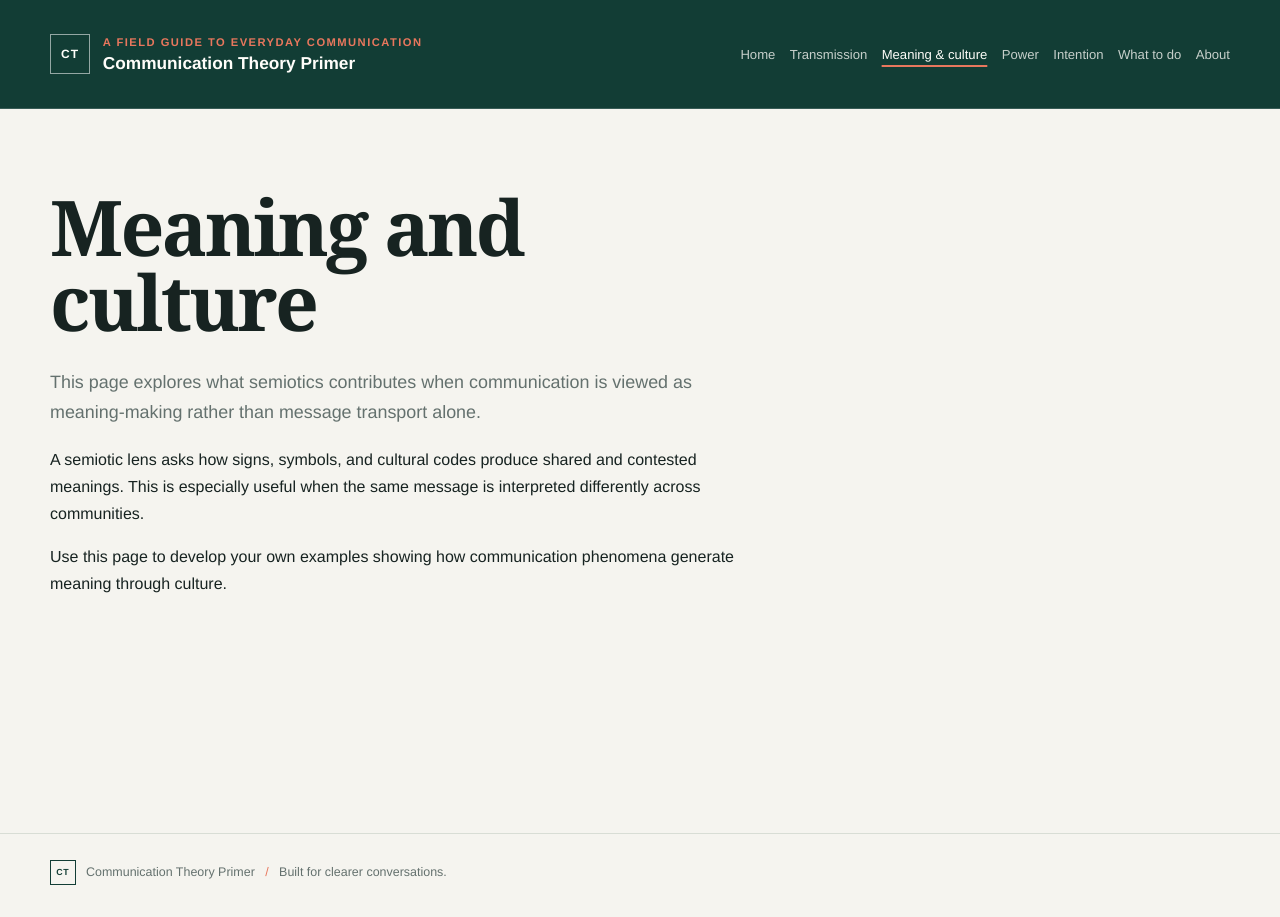
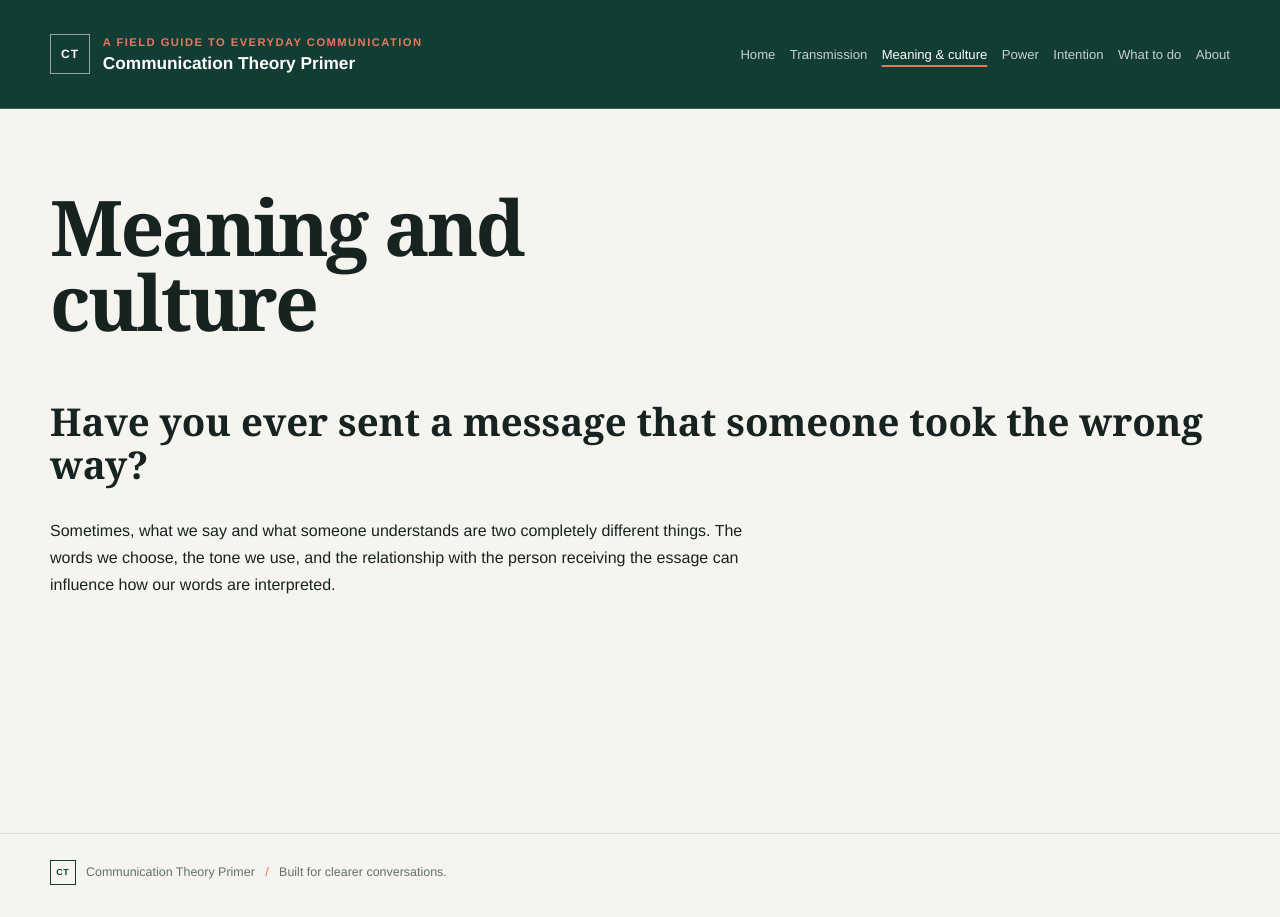
Before and after one commit to abbyduffer12/comm-primer, a Jekyll site: the page built from pages/meaning-and-culture.md, in a window 1280 px wide. Built offline with Jekyll 4.4.1, drawn with Linux system fonts in a browser that asks for light colours.

Commit message:
Revise content on meaning and communication
Removed initial explanation of semiotics and added a new section about miscommunication.

```diff
--- a/pages/meaning-and-culture.md
+++ b/pages/meaning-and-culture.md
@@ -4,8 +4,5 @@ title: "Meaning and culture"
 
 # Meaning and culture
 
-This page explores what semiotics contributes when communication is viewed as meaning-making rather than message transport alone.
-
-A semiotic lens asks how signs, symbols, and cultural codes produce shared and contested meanings. This is especially useful when the same message is interpreted differently across communities.
-
-Use this page to develop your own examples showing how communication phenomena generate meaning through culture.
+## Have you ever sent a message that someone took the wrong way?
+Sometimes, what we say and what someone understands are two completely different things. The words we choose, the tone we use, and the relationship with the person receiving the essage can influence how our words are interpreted.
```
